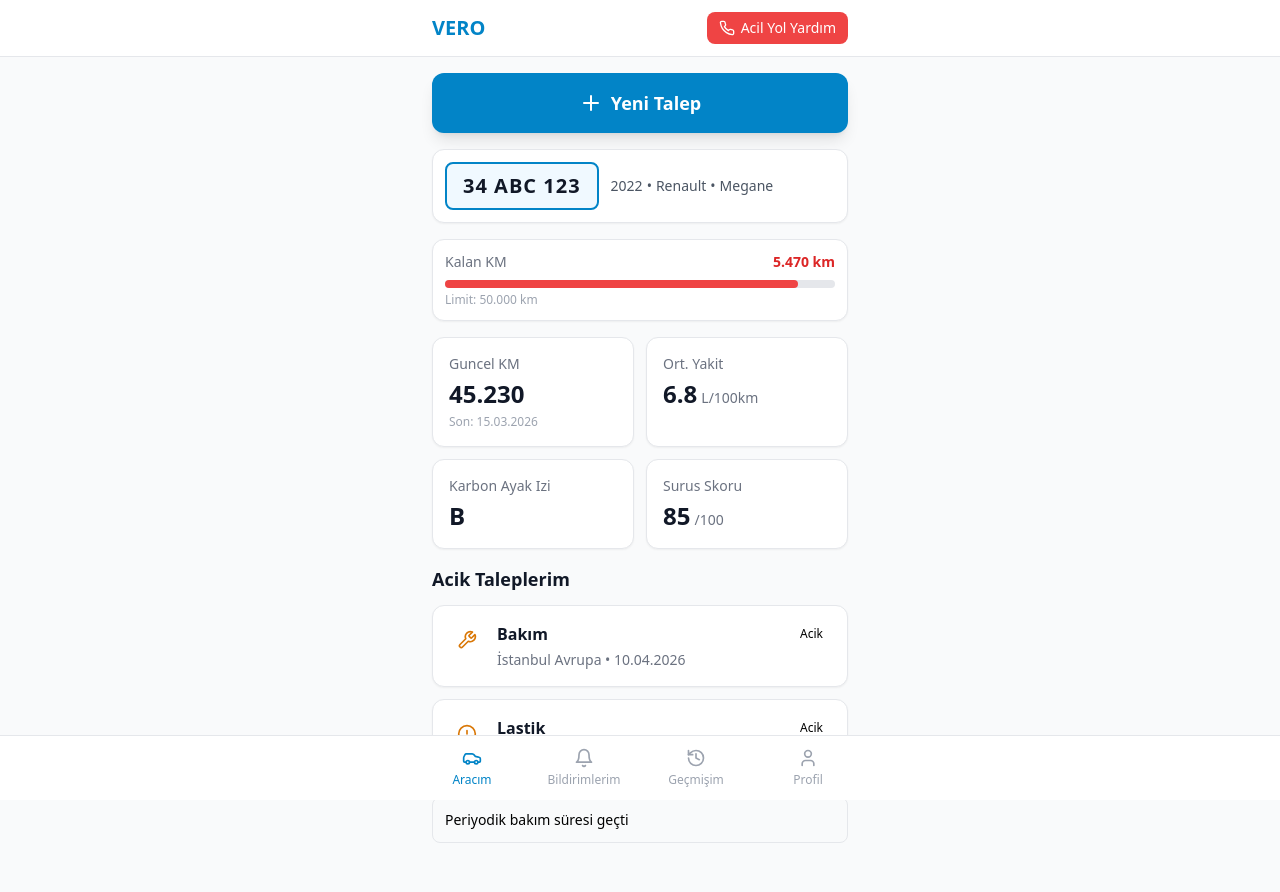
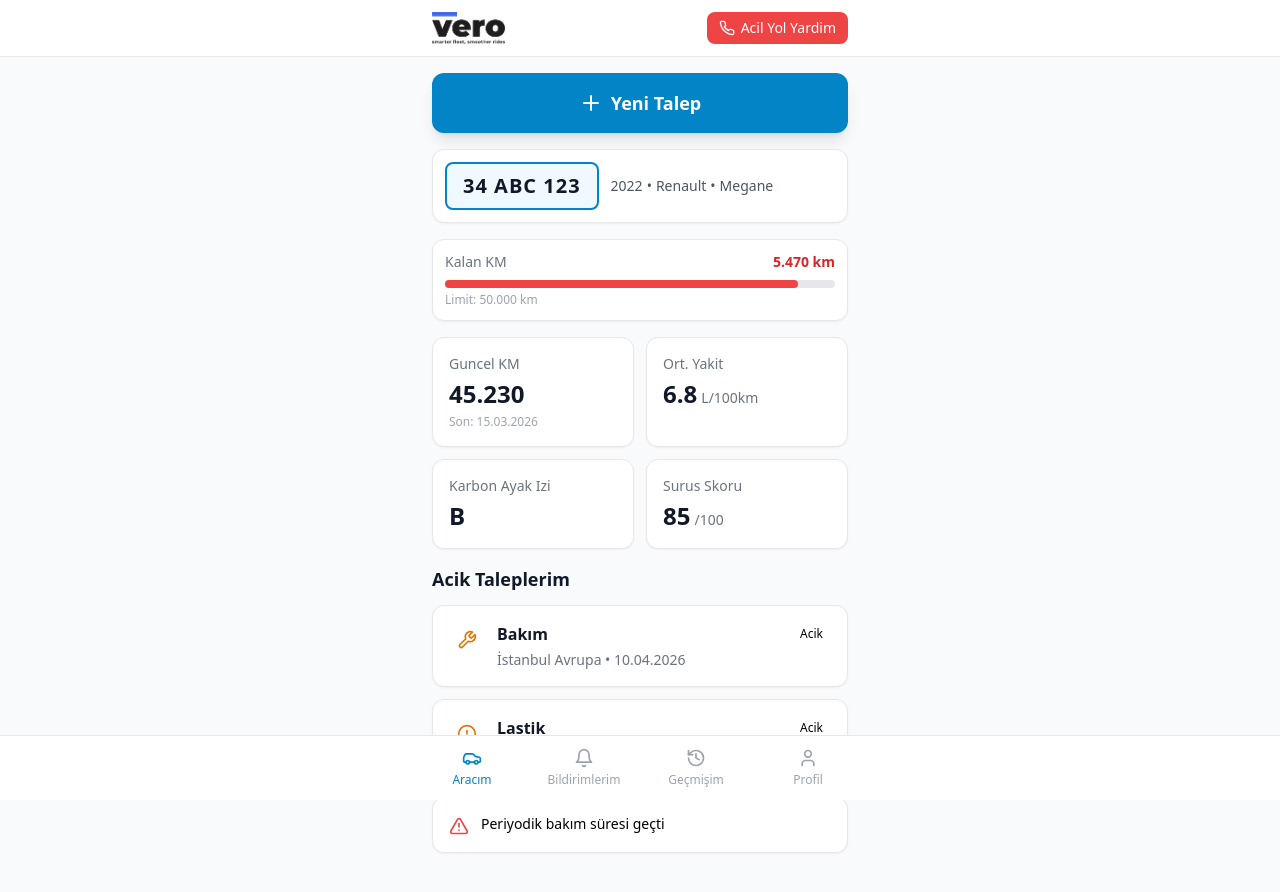
Before and after one commit to saniyeyesilbas-ops/driwer-pwa, a Next.js app: page / in a window 1280 px wide. Shown: the top 892 px of the page. Built offline with nearby package versions, Linux system fonts and the light colour scheme.

Commit message:
Logo guncellendi ve AlertBanner iyilestirildi

```diff
--- a/src/components/AlertBanner.tsx
+++ b/src/components/AlertBanner.tsx
@@ -1,17 +1,26 @@
+import { AlertTriangle } from "lucide-react";
+
 interface AlertBannerProps {
   message: string;
   type?: "error" | "warning" | "info";
 }
 
 export default function AlertBanner({ message, type = "error" }: AlertBannerProps) {
-  const bgColors = {
-    error: "bg-danger-50 border-danger-200 text-danger-700",
-    warning: "bg-warning-50 border-warning-200 text-warning-700",
-    info: "bg-primary-50 border-primary-200 text-primary-700",
+  const styles = {
+    error: "bg-white border-danger-200 text-danger-700",
+    warning: "bg-white border-warning-200 text-warning-700",
+    info: "bg-white border-primary-200 text-primary-700",
+  };
+
+  const iconColors = {
+    error: "text-danger-500",
+    warning: "text-warning-500",
+    info: "text-primary-500",
   };
 
   return (
-    <div className={`rounded-lg border p-3 ${bgColors[type]}`}>
+    <div className={`rounded-xl border p-4 shadow-sm flex items-start gap-3 ${styles[type]}`}>
+      <AlertTriangle className={`w-5 h-5 flex-shrink-0 mt-0.5 ${iconColors[type]}`} />
       <p className="text-sm font-medium">{message}</p>
     </div>
   );
--- a/src/components/TopBar.tsx
+++ b/src/components/TopBar.tsx
@@ -2,20 +2,27 @@
 
 import Link from "next/link";
 import { Phone } from "lucide-react";
+import Image from "next/image";
 
 export default function TopBar() {
   return (
     <header className="sticky top-0 z-40 bg-white border-b border-gray-200">
       <div className="flex items-center justify-between px-4 h-14 max-w-md mx-auto">
         <div className="flex items-center">
-          <span className="text-xl font-bold text-primary-600">VERO</span>
+          <Image
+            src="/logo.png"
+            alt="VERO"
+            width={80}
+            height={32}
+            className="h-8 w-auto"
+          />
         </div>
         <Link
           href="tel:08501234567"
           className="flex items-center gap-1.5 bg-danger-500 text-white px-3 py-1.5 rounded-lg text-sm font-medium hover:bg-danger-600 transition-colors"
         >
           <Phone className="w-4 h-4" />
-          <span>Acil Yol Yardım</span>
+          <span>Acil Yol Yardim</span>
         </Link>
       </div>
     </header>
```
Also changed, not shown: public/logo.png (added).
